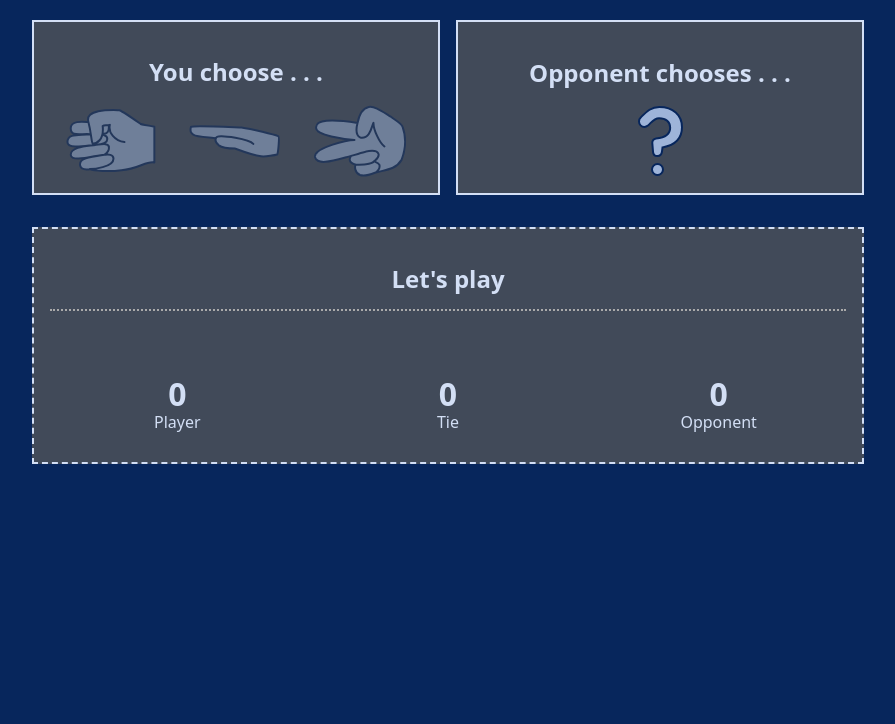
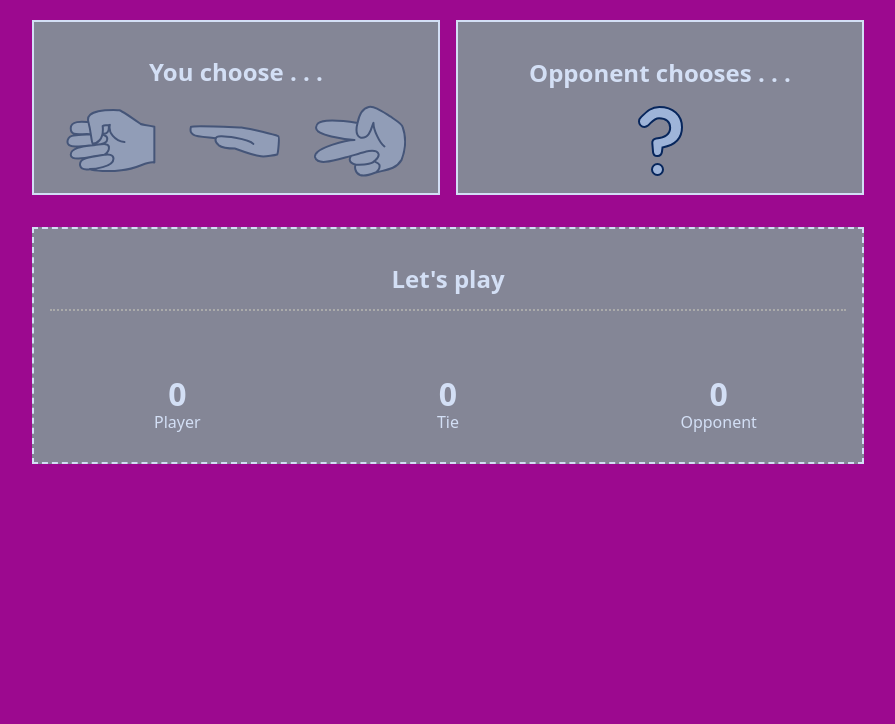
Before and after one commit to chrishful/rps, a plain HTML site: page index.html in a window 1280 px wide. Shown: the part 76-800 px from the top of the page, without its empty margins (192-1087 px from the left). Drawn offline with Linux system fonts and the light colour scheme.

Commit message:
changes to scheme

```diff
--- a/css/style.css
+++ b/css/style.css
@@ -29,8 +29,8 @@ main section {
   align-items: center;
 }
 :root{
-  --text: #07265C;
-  --background:#414A59 ;
+  --text: #9c098f;
+  --background:#848696;
   --main: #d3dff5;
 }
 
```
